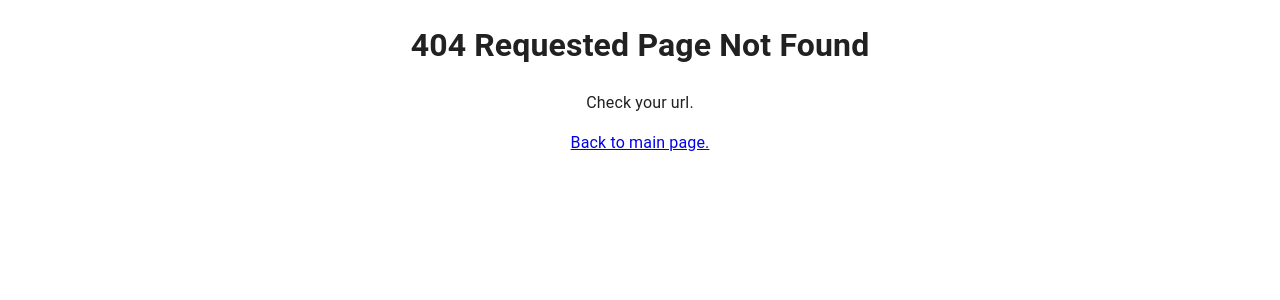
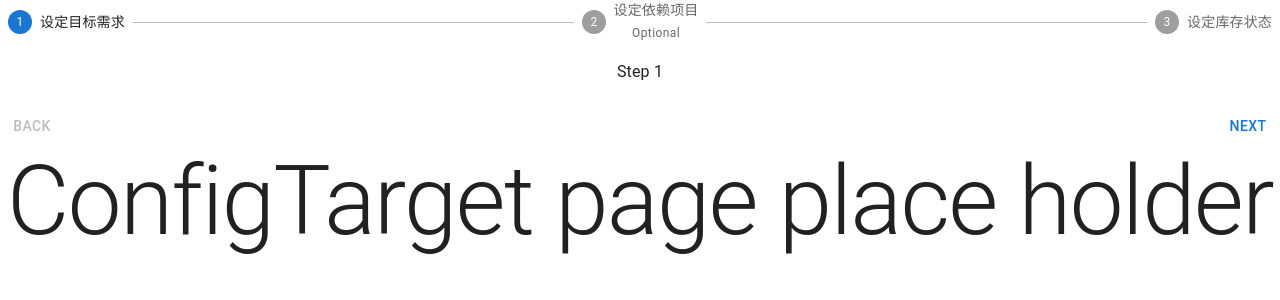
Before and after one commit to Yuan-Quan/mrp-planner-react, a React (Create React App) app: page /config/target in a window 1280 px wide. Before the commit this address had no page. Shown: the top 300 px of the page. Built offline with nearby package versions, Linux system fonts and the light colour scheme.

Commit message:
added placeholder for config options

```diff
--- a/src/App.tsx
+++ b/src/App.tsx
@@ -5,6 +5,10 @@ import './App.css';
 import { Main } from './pages/Main';
 import { NotFound } from './pages/NotFound';
 import { CssBaseline } from '@mui/material';
+import { ConfigPage } from './pages/Config';
+import { ConfigTarget } from './pages/ConfigTarget';
+import { ConfigDependencis } from './pages/ConfigDependencis';
+import { ConfigInitState } from './pages/ConfigInitState';
 
 function App() {
   return (
@@ -13,6 +17,11 @@ function App() {
       <BRouter>
         <Routes>
           <Route path="/" element={<Main />} />
+          <Route path="/config" element={<ConfigPage />} >
+            <Route path="target" element={<ConfigTarget />} />
+            <Route path="dependencies" element={<ConfigDependencis />} />
+            <Route path="init-state" element={<ConfigInitState />} />
+          </Route>
           <Route path="*" element={<NotFound />} />
         </Routes>
       </BRouter>
--- /dev/null
+++ b/src/components/configPage/ConfigStepper.tsx
@@ -0,0 +1,122 @@
+import * as React from 'react';
+import Box from '@mui/material/Box';
+import { useNavigate } from 'react-router-dom';
+import Stepper from '@mui/material/Stepper';
+import Step from '@mui/material/Step';
+import StepLabel from '@mui/material/StepLabel';
+import Button from '@mui/material/Button';
+import Typography from '@mui/material/Typography';
+
+const steps = ['设定目标需求', '设定依赖项目', '设定库存状态'];
+const steps_route = ['target', 'dependencies', 'init-state'];
+
+export default function ConfigStepper() {
+    const [activeStep, setActiveStep] = React.useState(0);
+    const [skipped, setSkipped] = React.useState(new Set<number>());
+    const navigate = useNavigate();
+
+    const isStepOptional = (step: number) => {
+        return step === 1;
+    };
+
+    const isStepSkipped = (step: number) => {
+        return skipped.has(step);
+    };
+
+    const handleNext = () => {
+        let newSkipped = skipped;
+        if (isStepSkipped(activeStep)) {
+            newSkipped = new Set(newSkipped.values());
+            newSkipped.delete(activeStep);
+        }
+
+        setActiveStep((prevActiveStep) => prevActiveStep + 1);
+        setSkipped(newSkipped);
+
+        navigate(`/config/${steps_route[activeStep + 1]}`)
+    };
+
+    const handleBack = () => {
+        setActiveStep((prevActiveStep) => prevActiveStep - 1);
+        navigate(`/config/${steps_route[activeStep - 1]}`)
+    };
+
+    const handleSkip = () => {
+        if (!isStepOptional(activeStep)) {
+            // You probably want to guard against something like this,
+            // it should never occur unless someone's actively trying to break something.
+            throw new Error("You can't skip a step that isn't optional.");
+        }
+
+        setActiveStep((prevActiveStep) => prevActiveStep + 1);
+        setSkipped((prevSkipped) => {
+            const newSkipped = new Set(prevSkipped.values());
+            newSkipped.add(activeStep);
+            return newSkipped;
+        });
+    };
+
+    const handleReset = () => {
+        setActiveStep(0);
+    };
+
+    return (
+        <Box sx={{ width: '100%' }}>
+            <Stepper activeStep={activeStep}>
+                {steps.map((label, index) => {
+                    const stepProps: { completed?: boolean } = {};
+                    const labelProps: {
+                        optional?: React.ReactNode;
+                    } = {};
+                    if (isStepOptional(index)) {
+                        labelProps.optional = (
+                            <Typography variant="caption">Optional</Typography>
+                        );
+                    }
+                    if (isStepSkipped(index)) {
+                        stepProps.completed = false;
+                    }
+                    return (
+                        <Step key={label} {...stepProps}>
+                            <StepLabel {...labelProps}>{label}</StepLabel>
+                        </Step>
+                    );
+                })}
+            </Stepper>
+            {activeStep === steps.length ? (
+                <React.Fragment>
+                    <Typography sx={{ mt: 2, mb: 1 }}>
+                        All steps completed - you&apos;re finished
+                    </Typography>
+                    <Box sx={{ display: 'flex', flexDirection: 'row', pt: 2 }}>
+                        <Box sx={{ flex: '1 1 auto' }} />
+                        <Button onClick={handleReset}>Reset</Button>
+                    </Box>
+                </React.Fragment>
+            ) : (
+                <React.Fragment>
+                    <Typography sx={{ mt: 2, mb: 1 }}>Step {activeStep + 1}</Typography>
+                    <Box sx={{ display: 'flex', flexDirection: 'row', pt: 2 }}>
+                        <Button
+                            color="inherit"
+                            disabled={activeStep === 0}
+                            onClick={handleBack}
+                            sx={{ mr: 1 }}
+                        >
+                            Back
+                        </Button>
+                        <Box sx={{ flex: '1 1 auto' }} />
+                        {isStepOptional(activeStep) && (
+                            <Button color="inherit" onClick={handleSkip} sx={{ mr: 1 }}>
+                                Skip
+                            </Button>
+                        )}
+                        <Button onClick={handleNext}>
+                            {activeStep === steps.length - 1 ? 'Finish' : 'Next'}
+                        </Button>
+                    </Box>
+                </React.Fragment>
+            )}
+        </Box>
+    );
+}
--- /dev/null
+++ b/src/pages/Config.tsx
@@ -0,0 +1,12 @@
+import { Box } from "@mui/material"
+import ConfigStepper from "../components/configPage/ConfigStepper"
+import { Outlet } from "react-router-dom"
+
+export const ConfigPage = () => {
+    return (
+        <Box>
+            <ConfigStepper />
+            <Outlet />
+        </Box>
+    )
+}
--- /dev/null
+++ b/src/pages/ConfigDependencis.tsx
@@ -0,0 +1,9 @@
+import { Box, Typography } from "@mui/material"
+
+export const ConfigDependencis = () => {
+    return (
+        <Box>
+            <Typography variant="h1">ConfigDeps page place holder</Typography>
+        </Box>
+    )
+}
--- /dev/null
+++ b/src/pages/ConfigInitState.tsx
@@ -0,0 +1,9 @@
+import { Box, Typography } from "@mui/material"
+
+export const ConfigInitState = () => {
+    return (
+        <Box>
+            <Typography variant="h1">ConfigInitState page place holder</Typography>
+        </Box>
+    )
+}
--- /dev/null
+++ b/src/pages/ConfigTarget.tsx
@@ -0,0 +1,9 @@
+import { Box, Typography } from "@mui/material"
+
+export const ConfigTarget = () => {
+    return (
+        <Box>
+            <Typography variant="h1">ConfigTarget page place holder</Typography>
+        </Box>
+    )
+}
--- a/src/pages/Main.tsx
+++ b/src/pages/Main.tsx
@@ -7,7 +7,7 @@ export const Main = () => {
             <Typography variant="h1">Main page place holder</Typography>
             <List>
                 <ListItem>
-                    <Link to="/config">开始新的计算</Link>
+                    <Link to="/config/target">开始新的计算</Link>
                 </ListItem>
                 <ListItem>
                     <Link to="/game">计算结果</Link>
```
